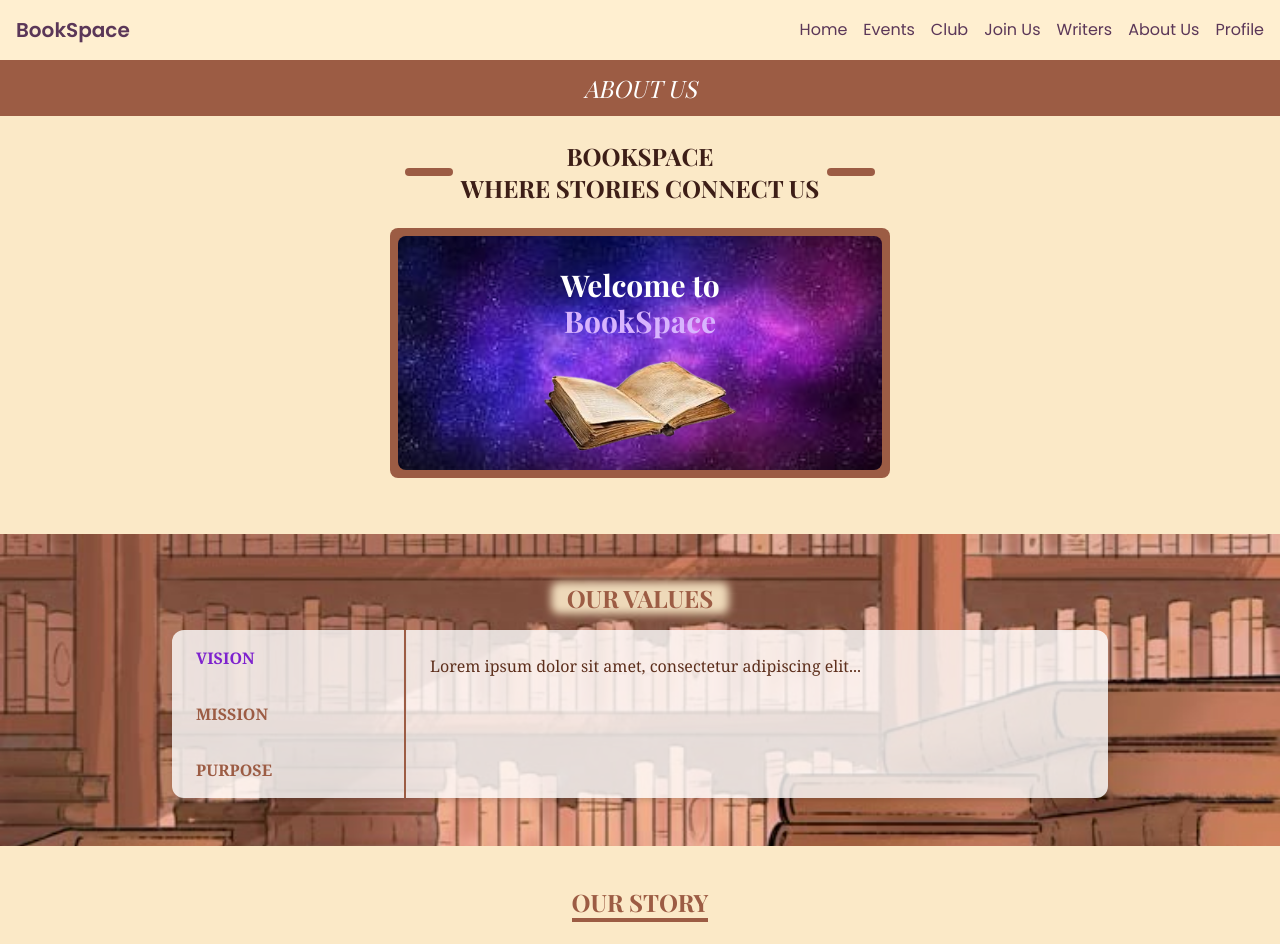
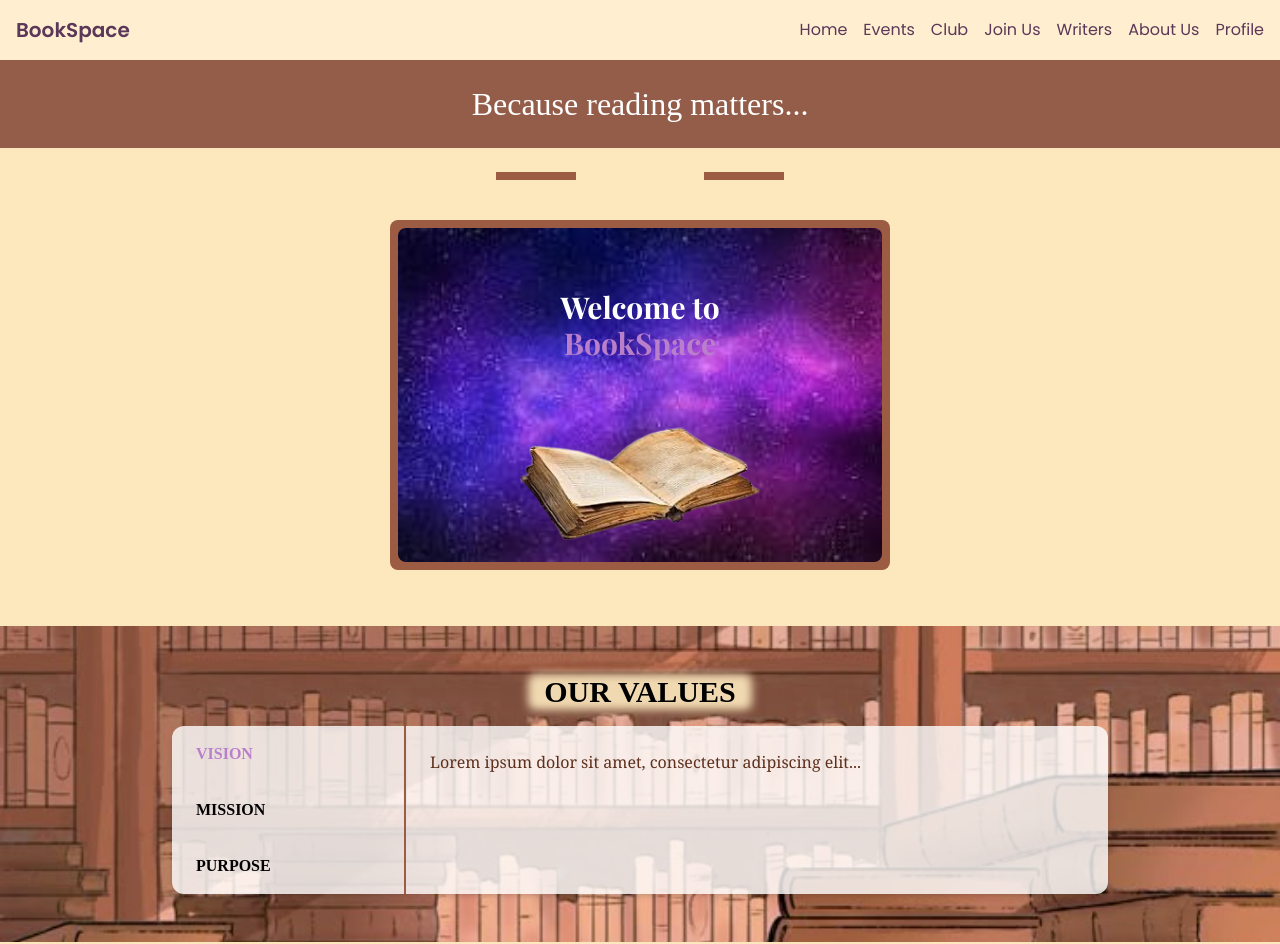
Before and after one commit to Naimish08/BookSpace, a Next.js app: page /about-us in a window 1280 px wide. Shown: the top 944 px of the page. Built offline with nearby package versions, Linux system fonts and the light colour scheme.

Commit message:
updated about-us to inculcate design changes

```diff
--- a/app/globals.css
+++ b/app/globals.css
@@ -2,9 +2,13 @@
 @tailwind components;
 @tailwind utilities;
 @import url('https://fonts.googleapis.com/css2?family=Caveat:wght@400;700&display=swap');
+@import url('https://fonts.googleapis.com/css2?family=Merriweather:wght@400;700&display=swap');
 
 .font-caveat {
   font-family: 'Caveat', cursive;
+}
+.font-merriweather {
+  font-family: 'Merriweather', serif;
 }
 
 :root {
--- a/components/AboutUs.tsx
+++ b/components/AboutUs.tsx
@@ -19,49 +19,57 @@ export default function AboutUs() {
   };
 
   return (
-    <div className="flex flex-col items-center w-full font-serif bg-[#FBE9C7] text-[#5D2F1C]">
+    <div className="flex flex-col items-center w-full font-serif bg-[#FDE8BE] text-[#5D2F1C] min-h-screen">
       {/* ABOUT US heading with full-width brown background */}
-      <div className="w-full bg-[#9C5C44] py-3">
-        <h1 className="text-white text-2xl italic text-center">ABOUT US</h1>
+      <div className="w-full bg-[#945D49] py-6 flex justify-center items-center">
+        <h1 className="font-caveat text-[5vw] sm:text-[4vw] md:text-[3vw] lg:text-[2.5vw] leading-tight text-white text-center">
+          Because reading matters...
+        </h1>
       </div>
 
       {/* BOOKSPACE SUBHEADING with decor */}
-      <div className="flex items-center justify-center mt-6 mb-2 w-full">
-        <div className="h-2 w-12 bg-[#9C5C44] rounded mr-2"></div>
-        <h2 className="text-lg sm:text-xl md:text-2xl font-bold text-[#3D1E17] text-center">
-          BOOKSPACE<br />WHERE STORIES CONNECT US
-        </h2>
-        <div className="h-2 w-12 bg-[#9C5C44] rounded ml-2"></div>
+      <div className="flex items-center justify-center mt-6 mb-6 w-full">
+        <div className="h-2 w-20 bg-[#9C5C44] mr-4 sm:mr-8 md:mr-12 lg:mr-16"></div>
+        <div className="h-2 w-20 bg-[#9C5C44] ml-4 sm:ml-8 md:ml-12 lg:ml-16"></div>
       </div>
 
       {/* Galaxy Animated Section */}
-      <div className="relative bg-[#9C5C44] p-2 rounded-lg mt-4 mb-14 w-[90%] max-w-[500px] mx-auto overflow-hidden h-[250px]">
-        <img src="/galaxy.jpg" alt="Galaxy Background" className="rounded-lg w-full h-full object-cover" />
-
+      <div className="relative bg-[#9C5C44] p-2 rounded-lg mt-4 mb-14 w-[90%] max-w-[500px] mx-auto overflow-hidden h-[250px] sm:h-[300px] md:h-[350px]">
+        <img
+          src="/galaxy.jpg"
+          alt="Galaxy Background"
+          className="rounded-lg w-full h-full object-cover"
+          loading="lazy"
+        />
         <div className="absolute inset-0 flex items-center justify-center z-30 animate-welcome-text">
-          <h1 className="text-2xl sm:text-3xl text-white font-bold text-center">
+          <h1 className="text-xl sm:text-2xl md:text-3xl text-white font-bold text-center">
             Welcome to <br />
-            <span className="text-purple-300">BookSpace</span>
+            <span className="text-[#BA7FCB]">BookSpace</span>
           </h1>
         </div>
-
-        <img src="/book_open.png" alt="Closed Book" className="absolute bottom-4 left-1/2 transform -translate-x-1/2 w-[200px] z-20" />
+        <img
+          src="/book_open.png"
+          alt="Closed Book"
+          className="absolute bottom-4 left-1/2 transform -translate-x-1/2 w-[200px] sm:w-[250px] z-20"
+          loading="lazy"
+        />
       </div>
 
       {/* OUR VALUES */}
-      <div className="w-full py-12 px-4 flex flex-col items-center" style={{ backgroundImage: "url('/our_values_bg.jpg')", backgroundSize: 'cover', backgroundPosition: 'center' }}>
+      <div className="w-full py-12 px-4 flex flex-col items-center" style={{ backgroundImage: "url('/our_values_bg.jpg')", backgroundSize: "cover", backgroundPosition: "center" }}>
         <div className="relative mb-4">
-          <div className="absolute inset-0 bg-[#FBE9C7] rounded-lg opacity-90 blur-sm z-0" />
-          <h2 className="text-2xl font-bold text-[#9C5C44] relative z-10 px-4">OUR VALUES</h2>
+          <div className="absolute inset-0 bg-[#FDE8BE] rounded-lg opacity-90 blur-sm z-0" />
+          <h2 className="text-2xl md:text-3xl font-merriweather font-bold text-black relative z-10 px-4">OUR VALUES</h2>
         </div>
-
         <div className="flex flex-col lg:flex-row w-[90%] lg:w-3/4 bg-white bg-opacity-80 rounded-xl shadow-md overflow-hidden">
-          <div className="flex flex-col text-left font-semibold w-full lg:w-1/4">
-            {['vision', 'mission', 'purpose'].map((tab) => (
+<div className="flex flex-col text-left font-merriweather font-semibold w-full lg:w-1/4">
+  {["vision", "mission", "purpose"].map((tab) => (
     <button
       key={tab}
       onClick={() => setActiveTab(tab)}
-                className={`py-4 px-6 border-b-2 lg:border-b-0 lg:border-r-2 border-[#9C5C44] text-left transition-all duration-300 ${activeTab === tab ? "text-purple-700 font-bold" : "text-[#9C5C44]"}`}
+      className={`py-4 px-6 border-b-2 lg:border-b-0 lg:border-r-2 border-[#9C5C44] text-left transition-all duration-300 ${
+        activeTab === tab ? "text-[#BA7FCB] font-bold" : "text-black"
+      } hover:bg-[#FDE8BE] hover:text-[#704CAA]`}
     >
       {tab.toUpperCase()}
     </button>
@@ -75,25 +83,22 @@ export default function AboutUs() {
 
       {/* OUR STORY */}
       <div className="flex flex-col items-center text-center py-10 w-[90%]">
-        <h2 className="text-2xl font-bold text-[#9C5C44] border-b-4 border-[#9C5C44] mb-6">OUR STORY</h2>
+        <h2 className="text-2xl md:text-3xl font-merriweather font-bold text-black border-b-4 border-[#9C5C44] mb-6">OUR STORY</h2>
         <div className="bg-[#B9745A] rounded-[30px] px-6 py-6 w-full lg:w-[60%] text-left text-white shadow-md relative">
-          <p className="mb-4 text-lg font-semibold">Lorem ipsum dolor sit amet, consectetur adipiscing elit, sed do eiusmod tempor incididunt ut labore</p>
-
+          <p className="mb-4 text-lg md:text-xl font-semibold">Lorem ipsum dolor sit amet, consectetur adipiscing elit, sed do eiusmod tempor incididunt ut labore</p>
           <div className="relative flex flex-col items-center">
             <img
               src="/our_story.jpg"
               alt="Bookshelf"
-              className="w-[200px] md:w-[250px] rounded-xl cursor-pointer"
+              className="w-[200px] md:w-[250px] rounded-xl cursor-pointer transition-transform duration-300 hover:scale-105"
               onClick={() => setShowFact(!showFact)}
             />
-
             {showFact && (
-              <div className="absolute -top-[80px] w-[180px] bg-white text-[#5D2F1C] text-sm p-3 rounded-2xl shadow-lg z-20">
+              <div className="absolute -top-[80px] w-[180px] bg-white text-[#5D2F1C] text-sm p-3 rounded-2xl shadow-lg z-20 animate-fade-in">
                 Lorem ipsum dolor sit amet, consectetur...
               </div>
             )}
-
-            <div className="mt-4 text-[#5D2F1C] font-bold text-sm text-center">
+            <div className="mt-4 text-[#5D2F1C] font-bold text-sm md:text-base text-center">
               <span className="text-2xl block">➤</span>
               CLICK TO KNOW FACTS
             </div>
@@ -103,12 +108,16 @@ export default function AboutUs() {
 
       {/* IMPACTS */}
       <div className="bg-[#9C5C44] rounded-3xl text-white w-[90%] lg:w-3/4 p-6 text-center mb-12">
-        <h2 className="text-2xl font-bold mb-6">IMPACTS MADE</h2>
+        <h2 className="text-2xl md:text-3xl font-merriweather font-bold text-black mb-6">IMPACTS MADE</h2>
         <div className="flex flex-col lg:flex-row justify-center gap-6">
-          {[{ value: 246, label: "ACTIVE READERS" }, { value: 60, label: "BOOK DONATION" }, { value: 20, label: "CHILDREN EDUCATED" }].map((impact, idx) => (
+          {[
+            { value: 246, label: "ACTIVE READERS" },
+            { value: 60, label: "BOOK DONATION" },
+            { value: 20, label: "CHILDREN EDUCATED" },
+          ].map((impact, idx) => (
             <div
               key={idx}
-              className="bg-[#D9CFC9] text-[#5D2F1C] rounded-full w-36 h-36 flex flex-col justify-center items-center shadow-md transform transition-transform duration-1000 ease-in-out hover:scale-105 hover:-translate-y-2"
+              className="bg-[#D9CFC9] text-[#5D2F1C] rounded-full w-36 h-36 flex flex-col justify-center items-center shadow-md transition-transform duration-300 hover:scale-105 hover:shadow-lg"
             >
               <span className="text-3xl font-bold">{impact.value}</span>
               <p className="text-center text-sm mt-1">{impact.label}</p>
--- a/package.json
+++ b/package.json
@@ -50,11 +50,11 @@
     "framer-motion": "^12.19.1",
     "input-otp": "1.4.1",
     "lucide-react": "^0.523.0",
-    "next": "^15.1.0",
+    "next": "^15.3.5",
     "next-themes": "^0.4.4",
-    "react": "^19",
+    "react": "^19.1.0",
     "react-day-picker": "8.10.1",
-    "react-dom": "^19",
+    "react-dom": "^19.1.0",
     "react-hook-form": "^7.54.1",
     "react-icons": "^5.5.0",
     "react-resizable-panels": "^2.1.7",
```
Also changed, not shown: 1 other file (tests, documents, lock files or other folders). Lines whose indentation alone changed are shown as unchanged.
